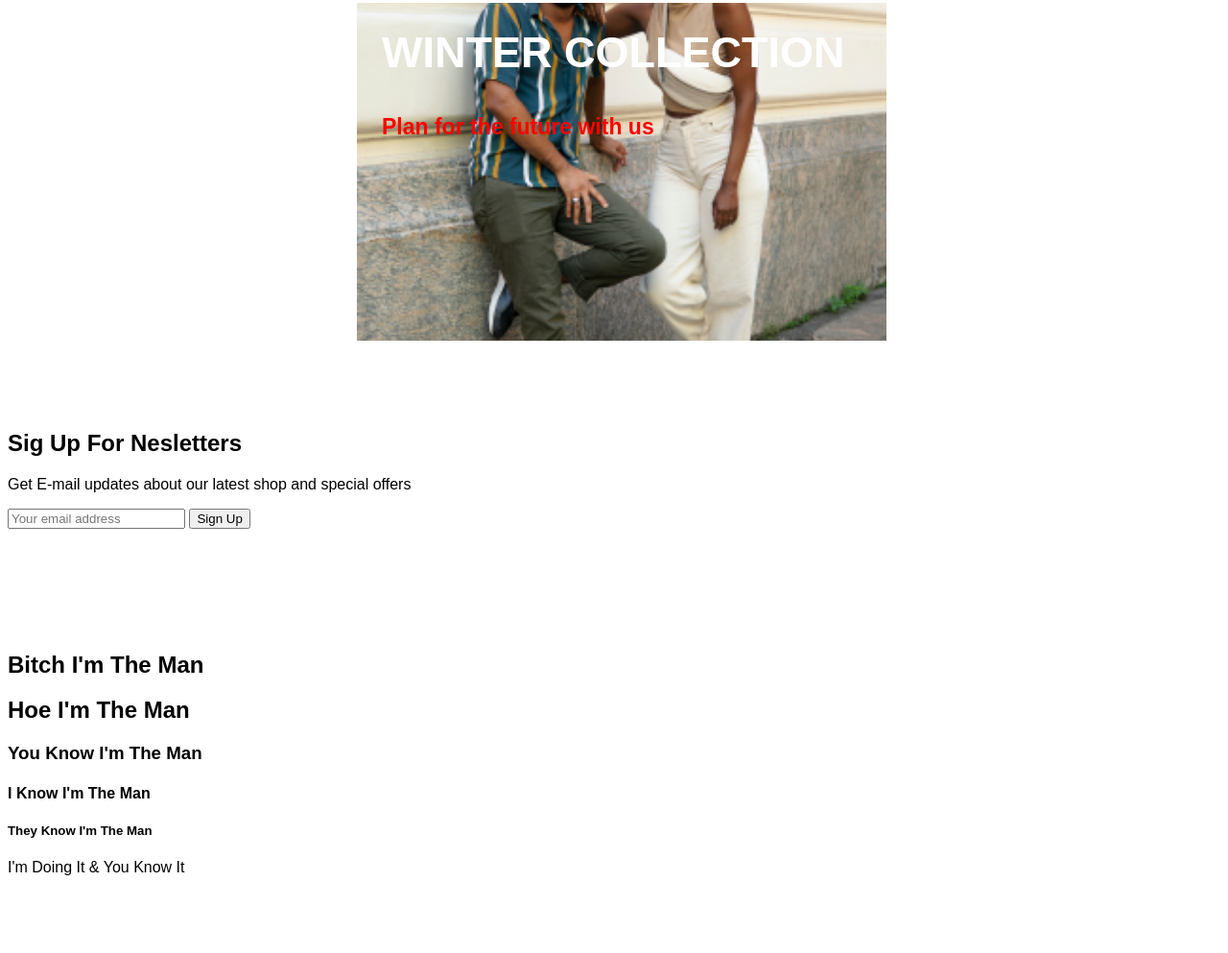
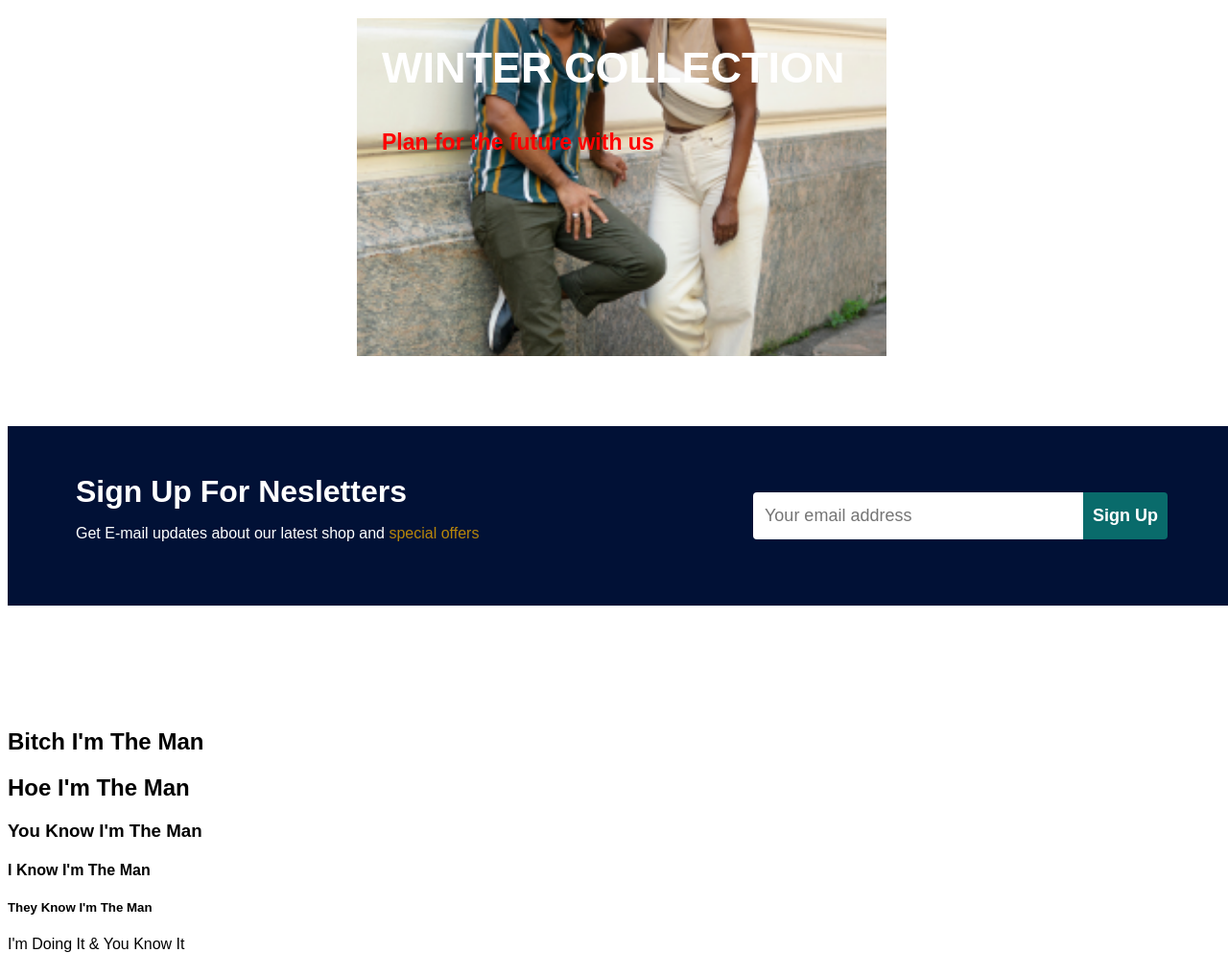
Before and after one commit to ianthedeveloper/E-Commerce-Store, a plain HTML site: page index.html in a window 1280 px wide. Shown: the part 7207-8200 px from the top of the page at 96% size. Before the commit the page ends 8120 px from the top, so only its background shows below. Drawn offline with Linux system fonts and the light colour scheme.

Commit message:
Created Newsletter section

```diff
--- a/index.html
+++ b/index.html
@@ -558,7 +558,7 @@
     <!-- NEWSLETTER -->
     <section id="newsletter">
         <div class="text">
-            <h2>Sig Up For Nesletters</h2>
+            <h1>Sign Up For Nesletters</h1>
             <p>Get E-mail updates about our latest shop and <span>special offers</span></p>
         </div>
 
--- a/style.css
+++ b/style.css
@@ -53,10 +53,8 @@ html, body{
     background-color: #CFCAC9;
     background-color: #FFFFFF;
     box-shadow: 13px 15px 20pX #000000;
-    height: 13vh;
 
     /* TO MAKE SURE THE NAV BAR REMAINS IN PLACE REGARLESS OF SCROLLING ACTIVITY */
-    /* position: fixed; */
     position: sticky;
     top: 0;
     left: 0;
@@ -509,3 +507,60 @@ html, body{
 #banner2 .main-banner2:nth-child(3){
     background-image: url('./images/banners/banner2.3.png');
 }
+
+
+
+
+
+
+/* NEWSLETTER */
+#newsletter{
+    display: flex;
+    flex-wrap: wrap;
+    justify-content: center;
+    align-items: center;
+    justify-content: space-between;
+    padding: 50px 71px;
+    background-color: #011136;
+    /* width: 100%; */
+
+}
+
+#newsletter .text{
+    color: #FFFFFF;
+}
+
+#newsletter .text h1{
+    font-size: 32px;
+    margin: 0;
+}
+
+#newsletter .text p span{
+    color: darkgoldenrod;
+}
+
+#newsletter .signup-prompt{
+    display: flex;
+}
+
+#newsletter .signup-prompt input{
+    padding-top: 14px;
+    padding-bottom: 14px;
+    padding-left: 12px;
+    padding-right: 100px;
+    font-size: 18px;
+    border: none;
+    border-top-left-radius: 4px;
+    border-bottom-left-radius: 4px;
+}
+
+#newsletter .signup-prompt button{
+    padding: 8px 10px;
+    border: none;
+    border-top-right-radius: 4px;
+    border-bottom-right-radius: 4px;
+    font-size: 18px;
+    background-color: #096B6B;
+    color: #FFFFFF;
+    font-weight: 650;
+}
```
